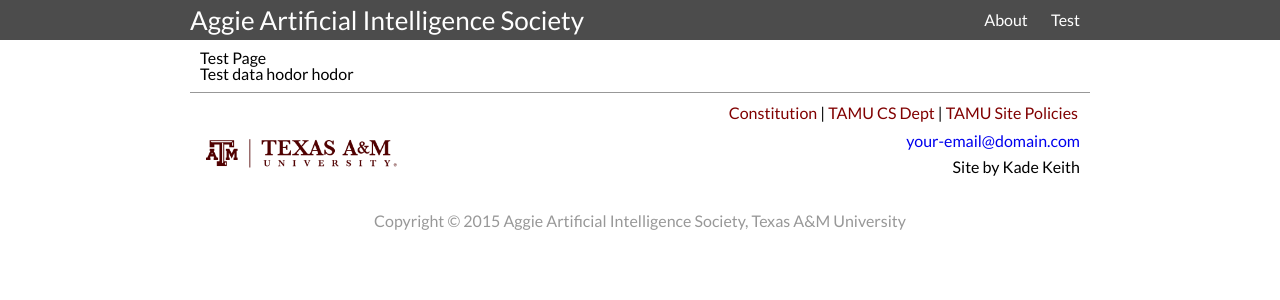
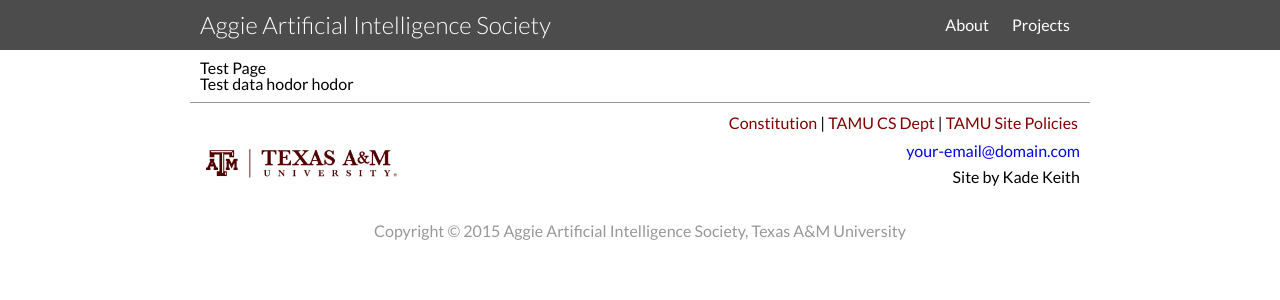
Before and after one commit to keithkade/aais, a Jekyll site: the page built from projects.html, in a window 1280 px wide. Shown: the top 300 px of the page. Built offline with Jekyll 4.4.1, drawn with Linux system fonts in a browser that asks for light colours.

Commit message:
first steps toward responsiveness

```diff
--- a/_includes/header.html
+++ b/_includes/header.html
@@ -1,5 +1,6 @@
 <header class="site-header">
 
+    <div class="header-content">
         <a class="site-title" href="{{ site.baseurl }}/">{{ site.title }}</a>
 
         <nav class="site-nav">
@@ -9,5 +10,6 @@
                 {% endif %}
             {% endfor %}
         </nav>
+    </div>
 
 </header>
--- a/_sass/hero.css
+++ /dev/null
@@ -1,6 +0,0 @@
-/* line 1, /Users/kadekeith/Desktop/AAIS/aais-site/_sass/hero.scss */
-.hero-wrapper {
-  background-color: maroon;
-  text-align: center; }
-
-/*# sourceMappingURL=hero.css.map */
--- a/_sass/hero.scss
+++ /dev/null
@@ -1,4 +0,0 @@
-.hero-wrapper {
-    background-color: maroon;
-    text-align: center;
-}
--- a/css/main.scss
+++ b/css/main.scss
@@ -2,7 +2,8 @@
 # Only the main Sass file needs front matter (the dashes are enough)
 ---
 @charset "utf-8";
-@import url(http://fonts.googleapis.com/css?family=Lato);
+
+@import url(http://fonts.googleapis.com/css?family=Lato:300,400);
 
 // Our variables
 $base-font-family: Lato, Helvetica, Arial, sans-serif;
@@ -14,7 +15,8 @@
 $maroon:    maroon;
 $maroon-dark: darken($maroon, 30%);
 
-$header-height: 40px;
+$header-height: 50px;
+$header-height-stacked: 80px;
 $tamu-stamp-width: 200px;
 
 // Width of the content area
@@ -42,6 +44,14 @@
   transform: translateY(-50%);
 }
 
+@mixin no-vertical-align {
+  position: static;
+  top: 0;
+  -webkit-transform: none;
+  -ms-transform: none;
+  transform: none;
+}
+
 @mixin horizontal-align {
     margin-left: auto;
     margin-right: auto;
@@ -51,7 +61,6 @@
 // idk what best preactice is for splitting partials and main. for now I am just putting the stuff
 // that only matters for single pages in partials
 @import "reset";
-@import "hero";
 
 body, html {
     font-family: $base-font-family;
@@ -68,12 +77,27 @@
     margin: 10px;
 }
 
+/*=====================Hero Style=====================*/
+
+.hero-wrapper{
+    background-color: maroon;
+    text-align: center;
+    img {
+        width: 300px;
+    }
+}
+
 /*=====================Header Style=====================*/
 
 .site-header {
     background-color: $grey-dark;
     height: $header-height;
+
+    .header-content{
+        height: $header-height;
         width: 100%;
+        max-width: $content-width;
+        @include horizontal-align;
 
         .site-title, .page-link {
             color: white;
@@ -81,21 +105,16 @@
 
         .site-title {
             float: left;
-        margin-left: calc(50% - #{$half-content-width});
-        @include media-query($content-width + 15px) {
             margin-left: 10px;
-        }
             @include vertical-align;
 
-        font-size: 26px;
+            font-size: 24px;
+            font-weight: 300;
         }
 
         .site-nav {
             float: right;
-        margin-right: calc(50% - #{$half-content-width});
-        @include media-query($content-width + 15px) {
             margin-right: 10px;
-        }
             @include vertical-align;
 
             .page-link {
@@ -106,20 +125,18 @@
                 color: $grey;
             }
         }
+
+    }
 }
 
 /*=====================Footer Style=====================*/
 
 .site-footer {
-    width: $content-width;
-    margin-left: auto;
-    margin-right: auto;
+    width: 100%;
+    max-width: $content-width;
+    @include horizontal-align;
 
     border-top: 1px solid $grey;
-
-    @include media-query($content-width) {
-        width: 100%;
-    }
 
     .tamu-stamp {
         width: $tamu-stamp-width;
@@ -180,10 +197,6 @@
     margin-left: auto;
     margin-right: auto;
 
-    @include media-query($content-width) {
-        width: 100%;
-    }
-
     .post-list {
         li {
             margin: 10px;
@@ -200,3 +213,38 @@
         }
     }
 }
+
+/*=====================Responsive!=====================*/
+
+$first-break: 680px;
+
+@include media-query($first-break) {
+    .hero-wrapper img {
+        width: 200px;
+    }
+    .site-header {
+        height: $header-height-stacked;
+
+        .header-content{
+            height: $header-height-stacked;
+            text-align: center;
+
+            .site-title, .site-nav{
+                display: block;
+                float: none;
+                margin-left: 0;
+                @include no-vertical-align;
+            }
+
+            .site-title {
+                font-size: 24px;
+                padding-top: 12px;
+            }
+
+            .site-nav{
+                margin-top: 12px;
+            }
+        }
+    }
+
+}
--- a/test.html
+++ b/projects.html
@@ -1,7 +1,7 @@
 ---
 layout: page
-title: Test
-permalink: /test/
+title: Projects
+permalink: /projects/
 ---
 
 <div class="home">
```
Also changed, not shown: 2 other files. Lines whose indentation alone changed are shown as unchanged.
